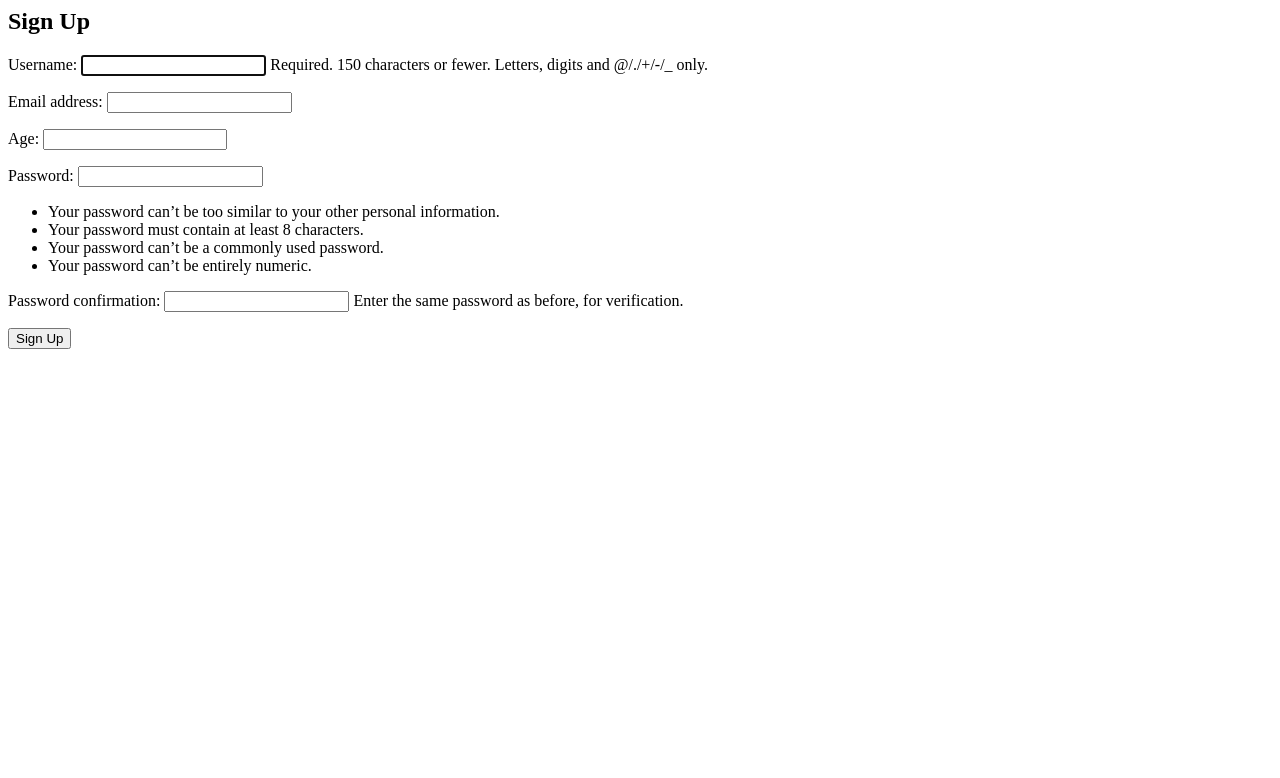
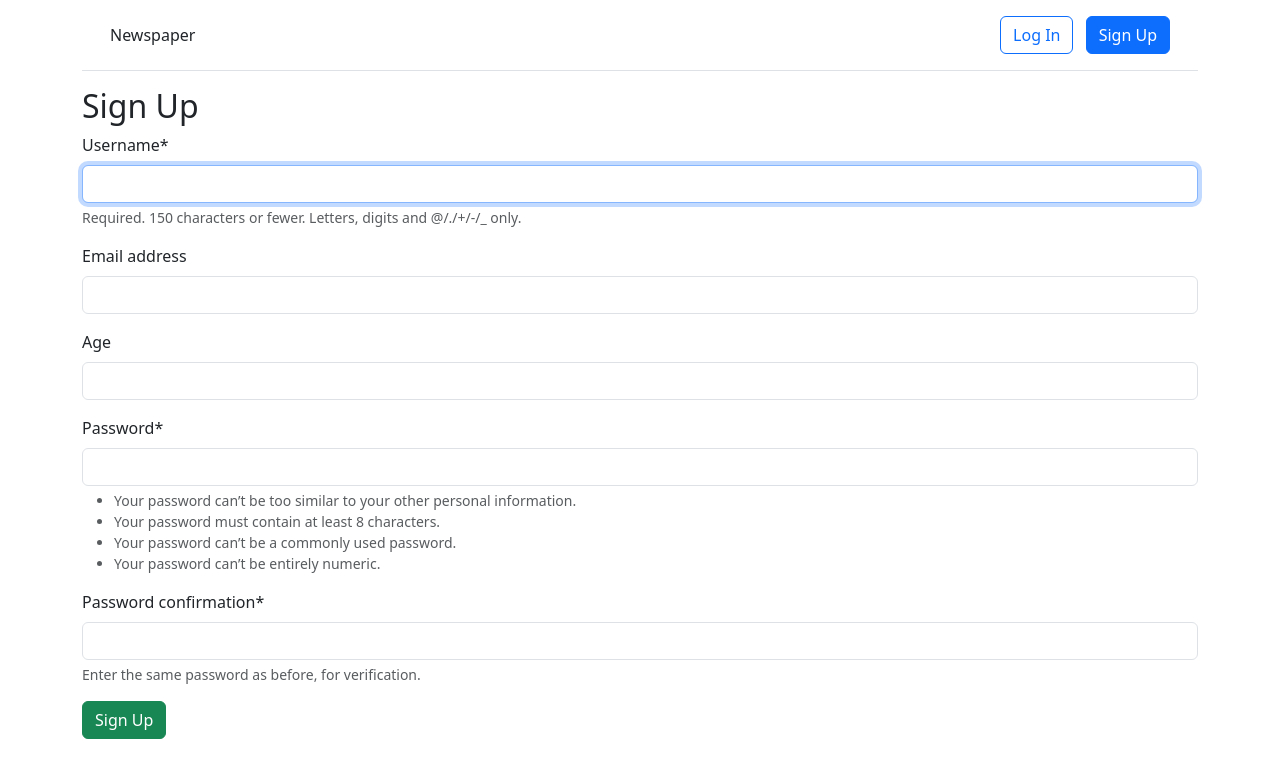
Before and after one commit to AIUAkylaiTopoeva/news_new, a Django app: page /accounts/signup/ in a window 1280 px wide. Shown: the top 778 px of the page. Run offline with Django 5.2, Linux system fonts and the light colour scheme; some libraries are stand-ins or nearby versions.

Commit message:
add botstrap

```diff
--- a/news/settings.py
+++ b/news/settings.py
@@ -41,6 +41,8 @@ INSTALLED_APPS = [
     'accounts',
     'pages',
 
+    "crispy_forms",
+    "crispy_bootstrap5",
 ]
 
 AUTH_USER_MODEL = 'accounts.CustomUser'
@@ -130,3 +132,6 @@ DEFAULT_AUTO_FIELD = 'django.db.models.BigAutoField'
 
 LOGIN_REDIRECT_URL = "home"
 LOGOUT_REDIRECT_URL = "home"
+
+CRISPY_ALLOWED_TEMPLATE_PACKS = "bootstrap5"
+CRISPY_TEMPLATE_PACK = "bootstrap5"
--- a/templates/base.html
+++ b/templates/base.html
@@ -3,11 +3,36 @@
     <head>
         <meta charset="utf-8">
         <title>{% block title %}Newspaper App{% endblock title %}</title>
+        <link href="https://cdn.jsdelivr.net/npm/bootstrap@5.3.1/dist/css/bootstrap.min.css" rel="stylesheet" integrity="sha384-4bw+/aepP/YC94hEpVNVgiZdgIC5+VKNBQNGCHeKRQN+PtmoHDEXuppvnDJzQIu9" crossorigin="anonymous">
     </head>
     <body>
+        <div class="container">
+            <header class="p-3 mb-3 border-bottom"> <div class="container">
+                <div class="d-flex flex-wrap align-items-center justify-content-center justify-content-lg-start">
+                    <a class="navbar-brand" href="{% url 'home' %}">Newspaper</a>
+                    <ul class="nav col-12 col-lg-auto me-lg-auto mb-2 justify-content-center
+                    mb-md-0">
+                    {% if user.is_authenticated %}
+                        <li><a href="#" class="nav-link px-2 link-dark">+ New</a></li>
+                    </ul>
+        <div class="dropdown text-end">
+            <a href="#" class="d-block link-dark text-decoration-none dropdown-toggle" id="dropdownUser1" data-bs-toggle="dropdown" aria-expanded="false">
+            {{ user.username }} </a>
+            <ul class="dropdown-menu text-small" aria-labelledby="dropdownUser1"> <li><a class="dropdown-item" href="{% url 'password_change'%}"> Change password</a></li>
+                <li><a class="dropdown-item" href="{% url 'logout' %}">Log Out</a></li>
+            </ul>
+        </div>
+        {% else %}
+        </ul>
+        <div class="text-end">
+        <a href="{% url 'login' %}" class="btn btn-outline-primary me-2"> Log In</a>
+        <a href="{% url 'signup' %}" class="btn btn-primary">Sign Up</a> </div>
+        {% endif %} </div>
+        </div>
+    </header>
         <main>
-        {% block content %}
-        {% endblock content %}
-        </main>
+        {% block content %} {% endblock content %}
+        </main> </div>
+        <script src="https://cdn.jsdelivr.net/npm/bootstrap@5.3.1/dist/js/bootstrap.bundle.min.js" integrity="sha384-HwwvtgBNo3bZJJLYd8oVXjrBZt8cqVSpeBNS5n7C8IVInixGAoxmnlMuBnhbgrkm" crossorigin="anonymous"></script>
 </body>
 </html>
--- a/templates/registration/login.html
+++ b/templates/registration/login.html
@@ -4,5 +4,5 @@
 <h2>Log In</h2>
 <form method="post">{% csrf_token %}
 {{ form.as_p }}
-<button type="submit">Log In</button> </form>
+<button class="btn btn-success ml-2" type="submit">Log In</button> </form>
 {% endblock content %}
--- a/templates/registration/signup.html
+++ b/templates/registration/signup.html
@@ -1,8 +1,10 @@
 {% extends "base.html" %}
+{% load crispy_forms_tags %}
 {% block title %}Sign Up{% endblock title %}
+
 {% block content %}
 <h2>Sign Up</h2>
 <form method="post">{% csrf_token %}
-{{ form.as_p }}
-<button type="submit">Sign Up</button> </form>
+{{ form|crispy }}
+<button class="btn btn-success" type="submit">Sign Up</button>
 {% endblock content %}
```
Also changed, not shown: req.txt (+5 -7 lines).
